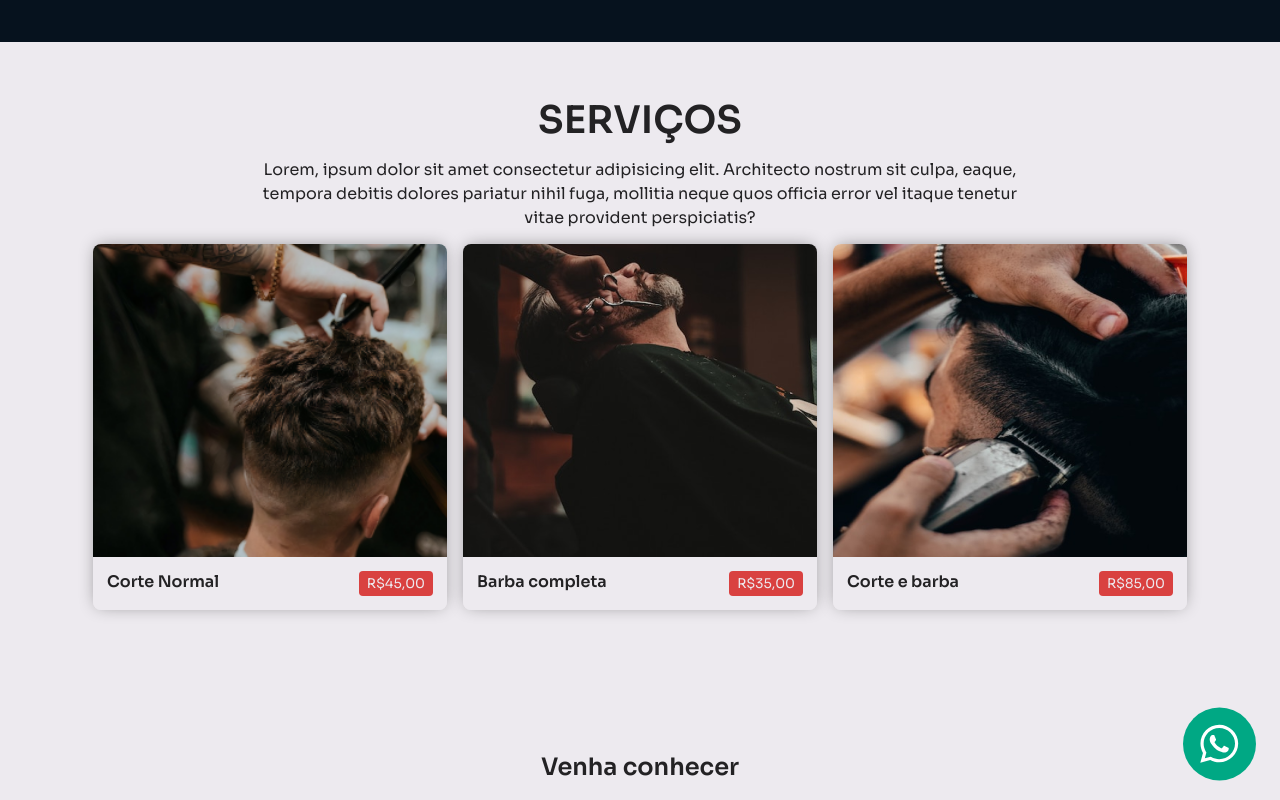
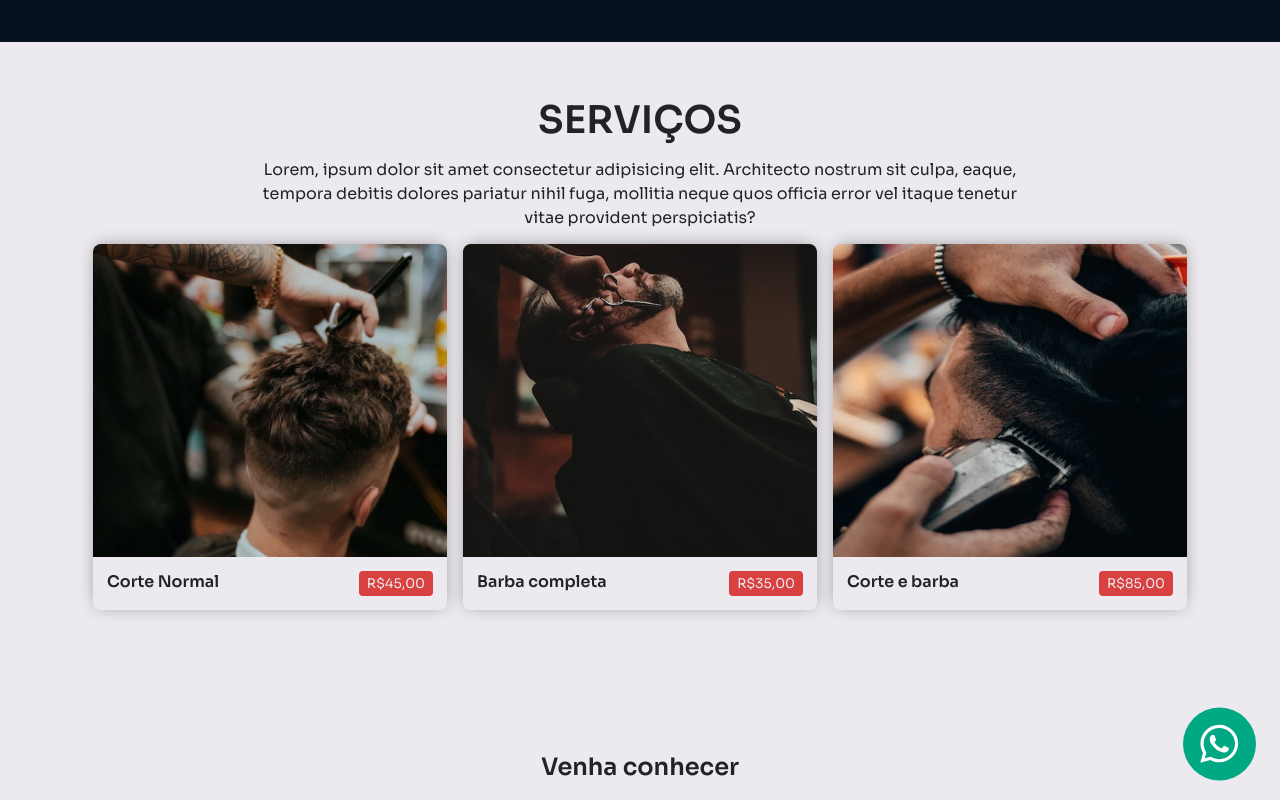
Before and after one commit to RodSill/barber, a plain HTML site: page index.html in a window 1280 px wide. In both pictures the pointer is over the picture 270 px from the left and 1840 px from the top of the page. Shown: the part 1440-2240 px from the top of the page. Drawn offline with nearby package versions, Linux system fonts and the light colour scheme.

Commit message:
Update style.css

```diff
--- a/estilos/style.css
+++ b/estilos/style.css
@@ -322,7 +322,7 @@ nav{
 }
 
 #corte img:hover{
-    transform: scale(1.2);
+    transform: scale(1.1);
     z-index: 1;
 }
 
```
